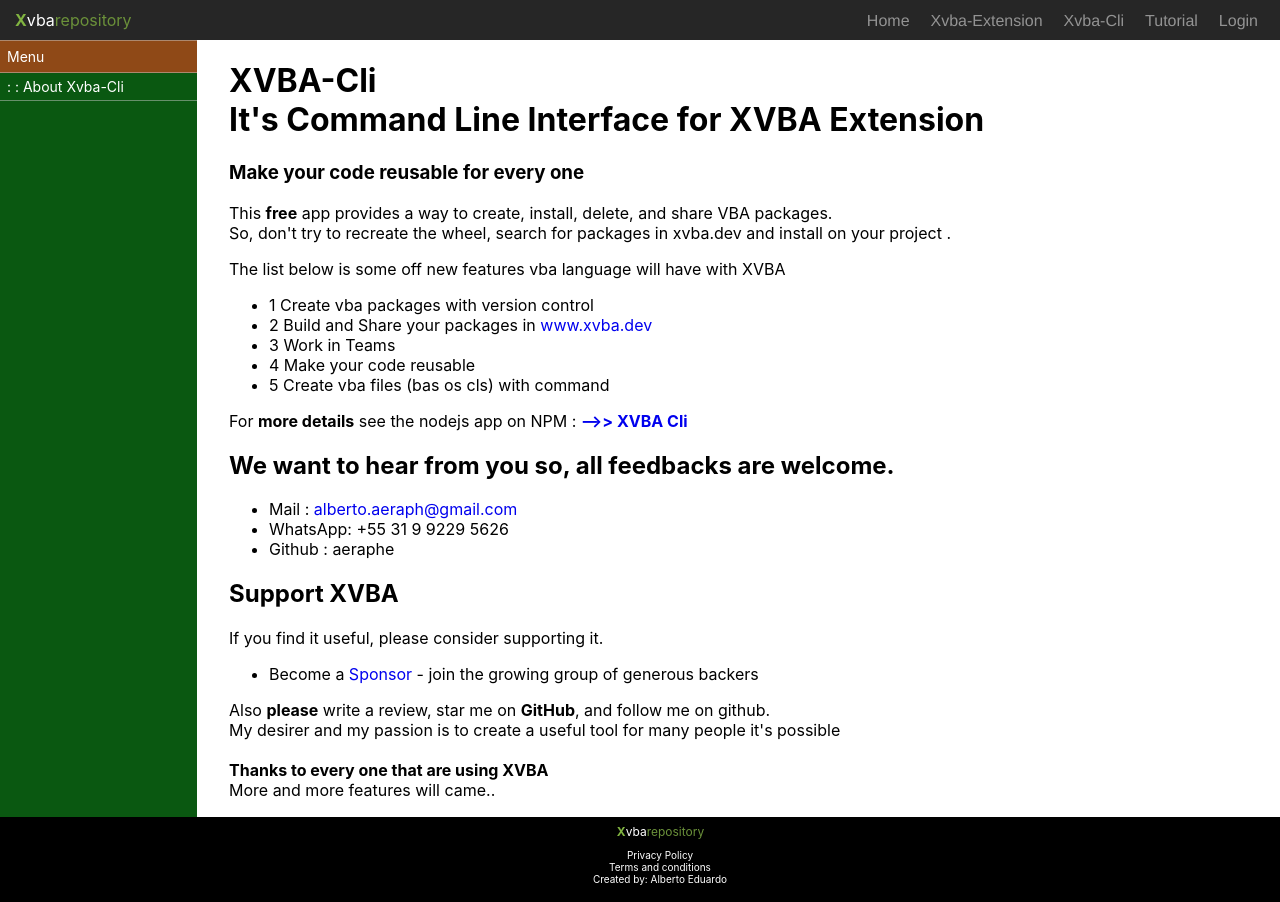
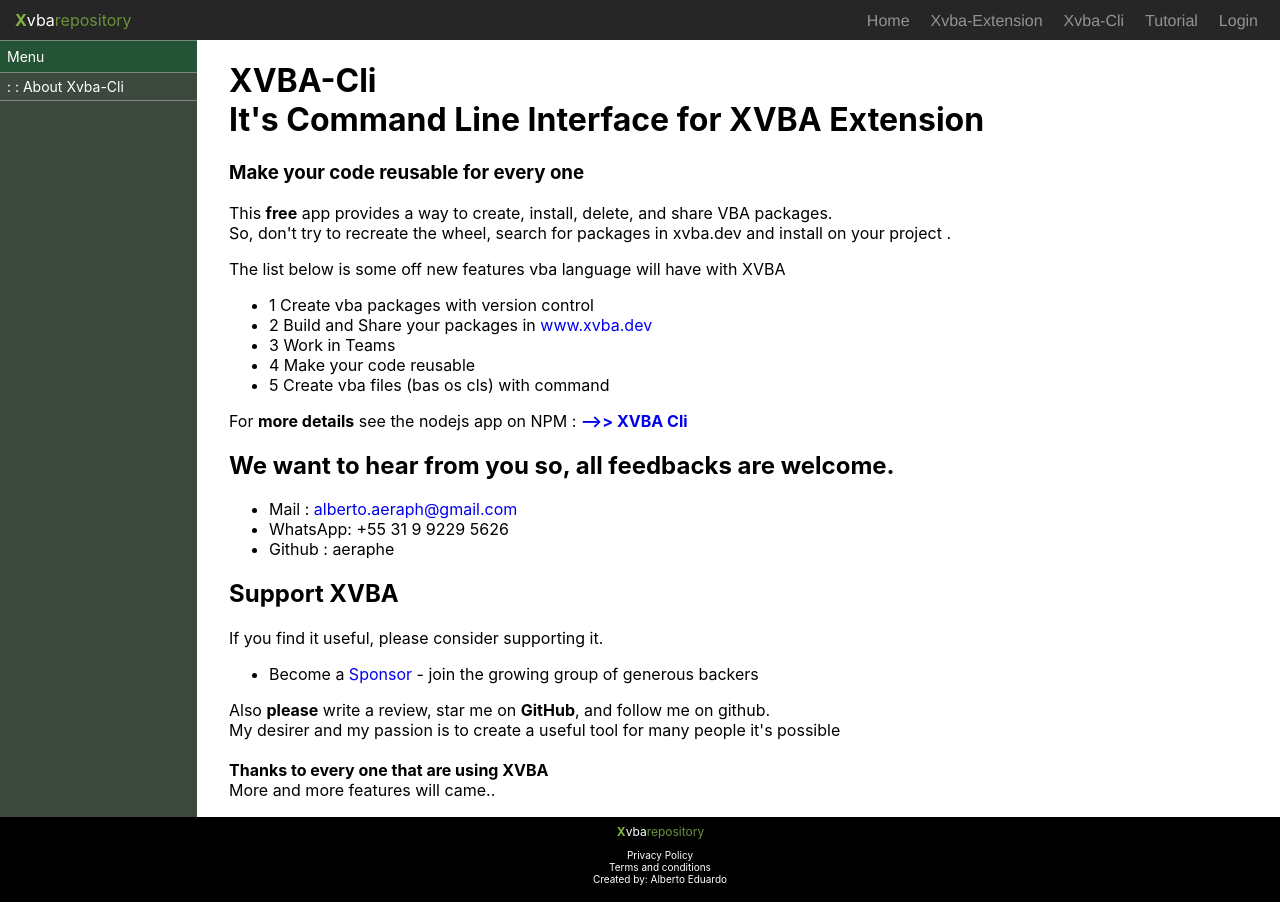
Before and after one commit to Aeraphe/xvba-repo, a React (Create React App) app: page /xvba-cli in a window 1280 px wide. Built offline with nearby package versions, Linux system fonts and the light colour scheme.

Commit message:
Change menu color

```diff
--- a/src/pages/Vscode-Extension/Vscode-Extension-Page.module.css
+++ b/src/pages/Vscode-Extension/Vscode-Extension-Page.module.css
@@ -11,12 +11,12 @@
 }
 
 .Menu-Container {
-  background-color: rgb(10, 88, 17);
+  background-color: rgb(61, 73, 62);
   color: #ffff;
 }
 .Menu-Title {
 
-    background-color: rgb(143, 73, 23);
+    background-color: rgb(36, 83, 54);
     min-height: 31px;
     line-height: 31px;
     padding-left: 7px;
--- a/src/pages/Xvba-Cli/Xvba-Cli-Page.module.css
+++ b/src/pages/Xvba-Cli/Xvba-Cli-Page.module.css
@@ -11,12 +11,12 @@
 }
 
 .Menu-Container {
-  background-color: rgb(10, 88, 17);
+  background-color: rgb(61, 73, 62);
   color: #ffff;
 }
 .Menu-Title {
 
-    background-color: rgb(143, 73, 23);
+  background-color: rgb(36, 83, 54);
     min-height: 31px;
     line-height: 31px;
     padding-left: 7px;
```
